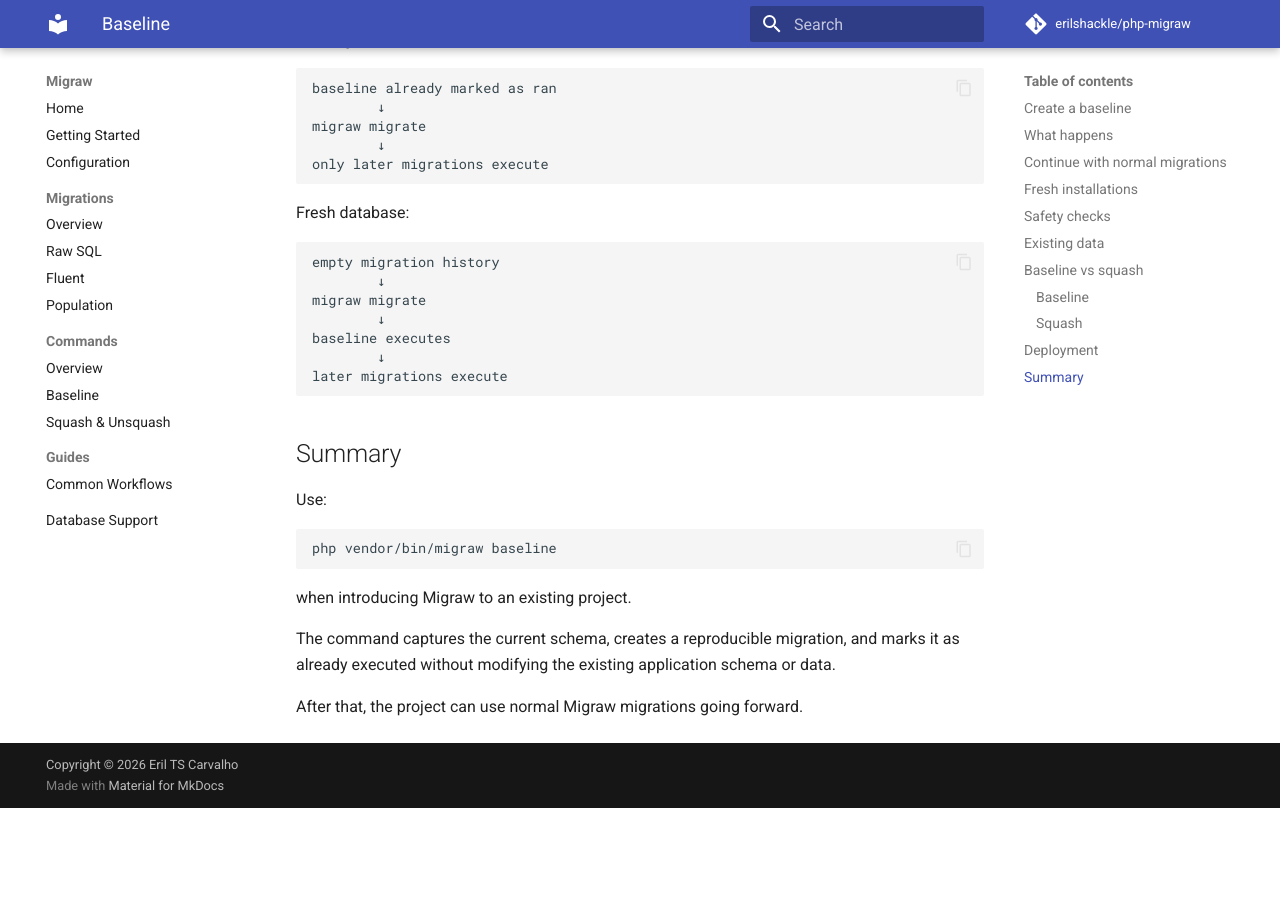
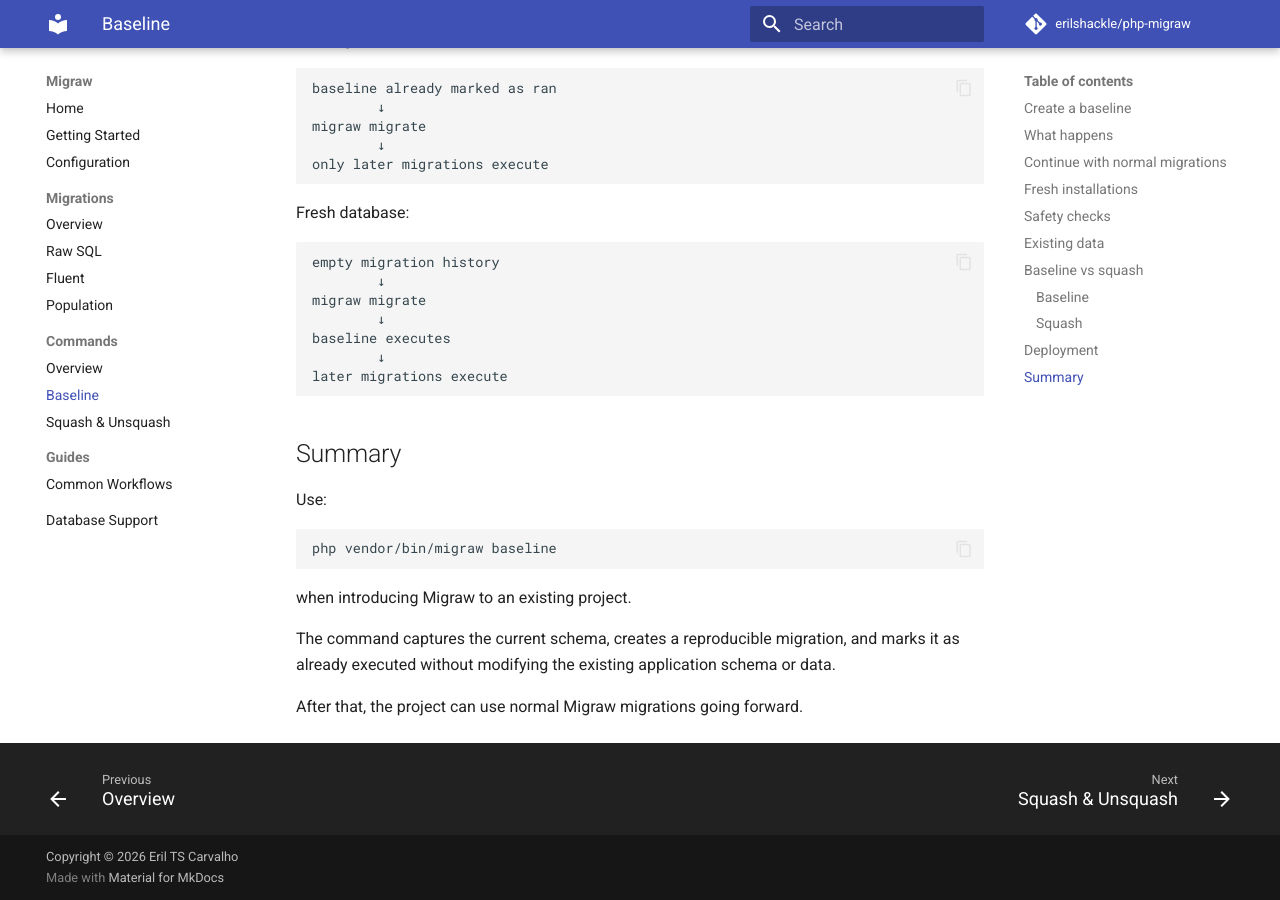
Before and after one commit to erilshackle/php-migraw, an MkDocs documentation site: the page built from docs/commands/baseline.md, in a window 1280 px wide and 900 px high, scrolled down 4673 px. Built offline with MkDocs 1.6.1 and Material for MkDocs 9.7.7, drawn with Linux system fonts in a browser that asks for light colours; comment, search, counter and statistics services are not loaded; before the commit the page ends 5481 px from its top, so only the background shows below that.

```diff
--- a/mkdocs.yml
+++ b/mkdocs.yml
@@ -26,7 +26,7 @@ nav:
       - Population: migrations/population.md
   - Commands:
       - Overview: commands/index.md
-      - Baseline: commands/Baseline.md
+      - Baseline: commands/baseline.md
       - Squash & Unsquash: commands/squash.md
   - Guides:
       - Common Workflows: guides/common-workflows.md
```
